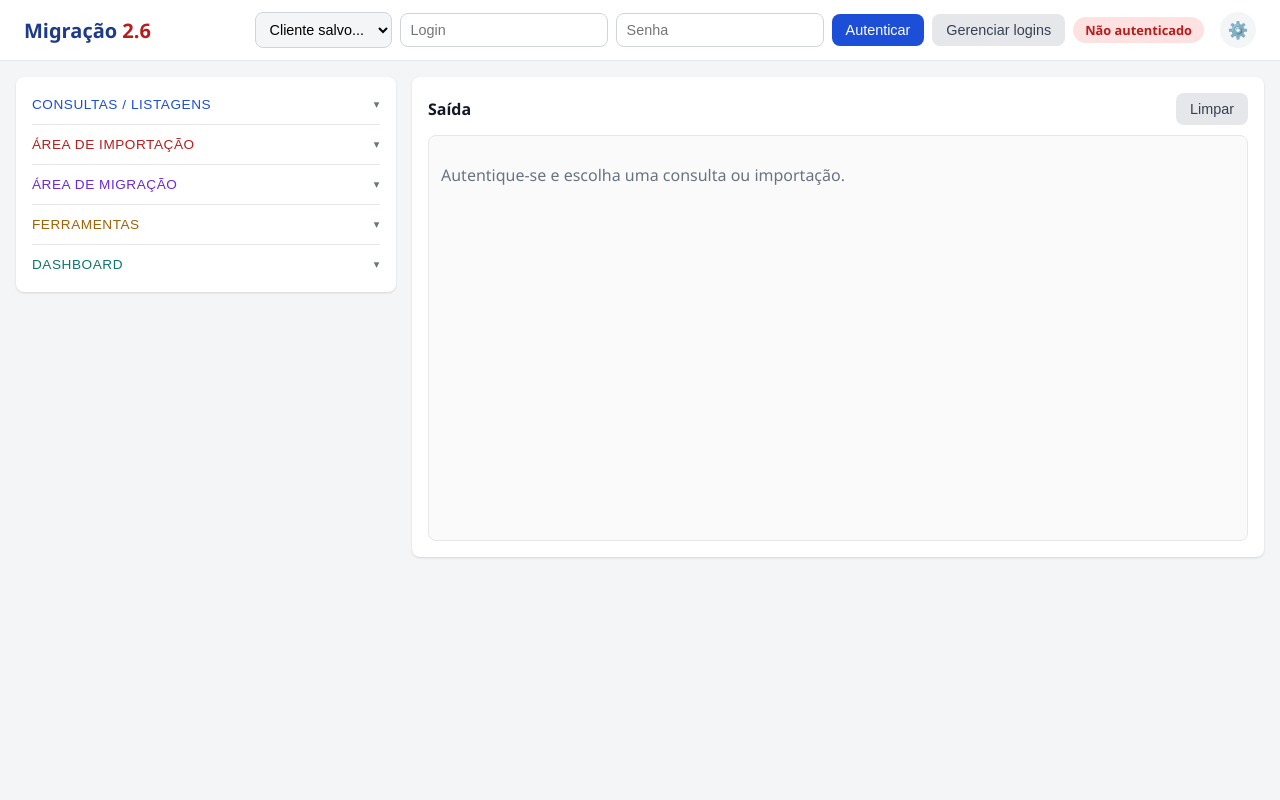
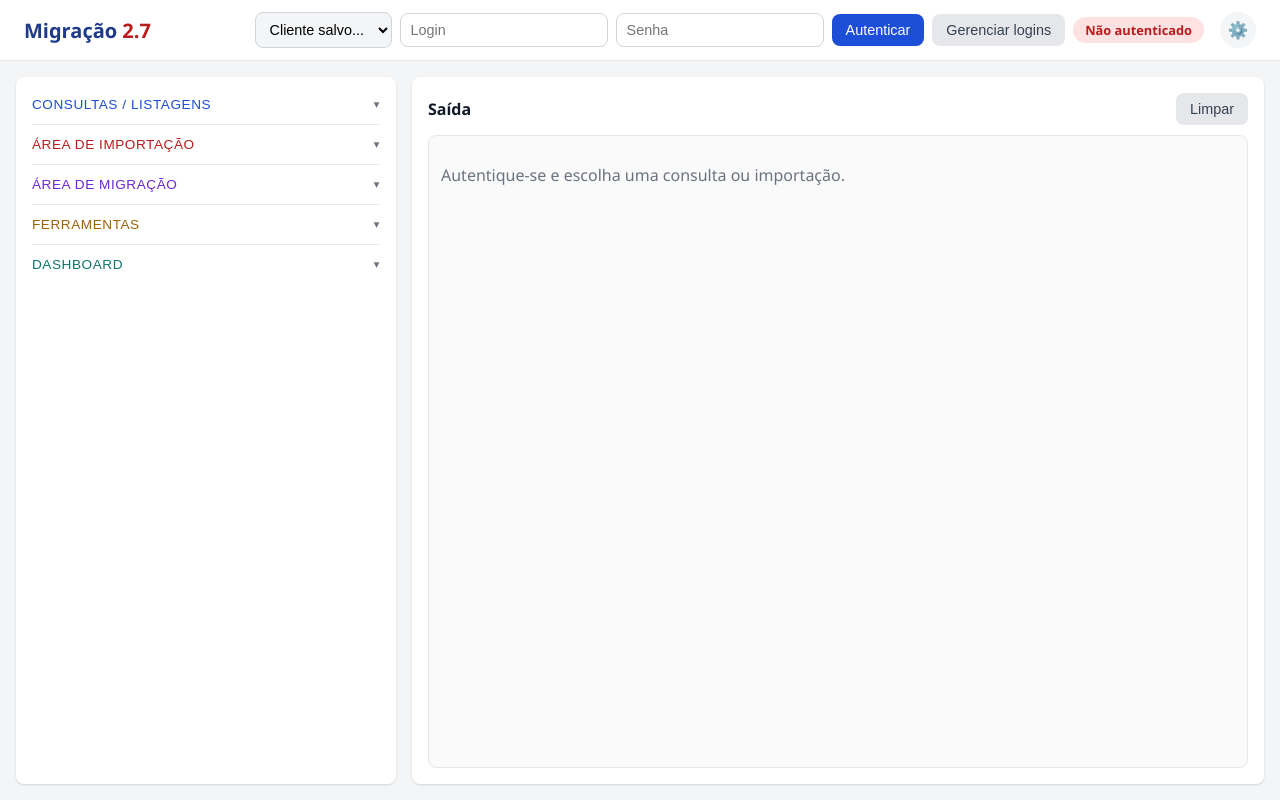
Before and after one commit to cssystemsat/migracao-web, a Flask app: page / in a window 1280 px wide. Run offline with Flask 3, Linux system fonts and the light colour scheme; the visitor is signed in with stand-in values (Sample User, id 1); data that the repository does not hold is empty; parts of the project's set-up code (start-up, migrations or seed data) failed here and were passed over.

Commit message:
v2.7 - Painel de Saida rola internamente em vez da pagina inteira crescer
Co-Authored-By: Claude Sonnet 5 <noreply@anthropic.com>

```diff
--- a/app.py
+++ b/app.py
@@ -23,7 +23,7 @@ app.secret_key = os.environ.get("MIGRACAO_SECRET_KEY", os.urandom(24))
 app.config["SEND_FILE_MAX_AGE_DEFAULT"] = 0
 
 # Sobe 0.1 a cada edição publicada (2.0 -> 2.1 -> 2.2 ...); só sobe o inteiro quando pedido.
-APP_VERSION = "2.6"
+APP_VERSION = "2.7"
 
 BASE_URL = "https://integration.systemsatx.com.br"
 
--- a/static/style.css
+++ b/static/style.css
@@ -21,11 +21,15 @@
 
 * { box-sizing: border-box; }
 
+html, body { height: 100%; }
 body {
   margin: 0;
   font-family: "Segoe UI", Arial, sans-serif;
   background: var(--cinza-100);
   color: var(--cinza-900);
+  display: flex;
+  flex-direction: column;
+  min-height: 100vh;
 }
 
 .topbar {
@@ -37,6 +41,7 @@ body {
   justify-content: space-between;
   flex-wrap: wrap;
   gap: 12px;
+  flex-shrink: 0;
 }
 
 .topbar h1 {
@@ -108,13 +113,16 @@ button:disabled { opacity: 0.45; cursor: not-allowed; }
 .layout {
   display: grid;
   grid-template-columns: minmax(280px, 380px) 1fr;
+  grid-template-rows: minmax(0, 1fr);
   gap: 16px;
   padding: 16px;
-  align-items: start;
+  flex: 1;
+  min-height: 0;
 }
 
 @media (max-width: 900px) {
-  .layout { grid-template-columns: 1fr; }
+  .layout { grid-template-columns: 1fr; grid-template-rows: auto; }
+  .saida-panel { max-height: 70vh; }
 }
 
 .panel {
@@ -122,9 +130,10 @@ button:disabled { opacity: 0.45; cursor: not-allowed; }
   border-radius: var(--radius);
   box-shadow: var(--shadow);
   padding: 16px;
+  min-height: 0;
 }
 
-.menu-lateral { padding: 8px 16px; }
+.menu-lateral { padding: 8px 16px; overflow-y: auto; }
 
 .menu-grupo { border-bottom: 1px solid var(--cinza-200); }
 .menu-grupo:last-child { border-bottom: none; }
@@ -172,7 +181,7 @@ button:disabled { opacity: 0.45; cursor: not-allowed; }
 #botoes-dashboard button:not(:disabled):hover { background: #ccfbf1; border-color: #99f6e4; }
 #botoes-ferramentas button:not(:disabled):hover { background: #fef9c3; border-color: #fef08a; }
 
-.saida-panel { min-height: 60vh; display: flex; flex-direction: column; }
+.saida-panel { min-height: 300px; display: flex; flex-direction: column; }
 .saida-header { display: flex; align-items: center; justify-content: space-between; margin-bottom: 10px; }
 .saida-header h2 { margin: 0; font-size: 1rem; }
 .saida-header-botoes { display: flex; gap: 8px; }
```
